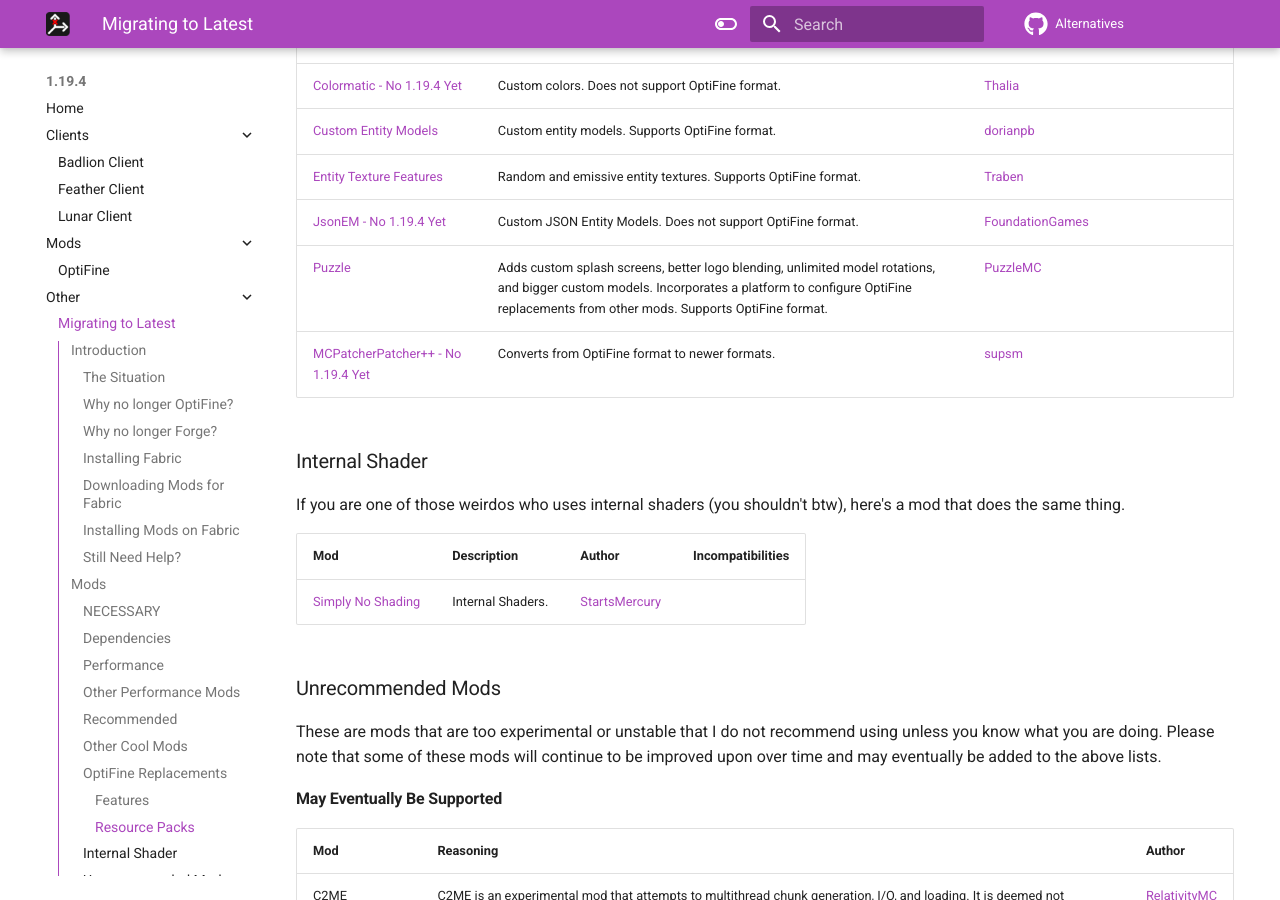
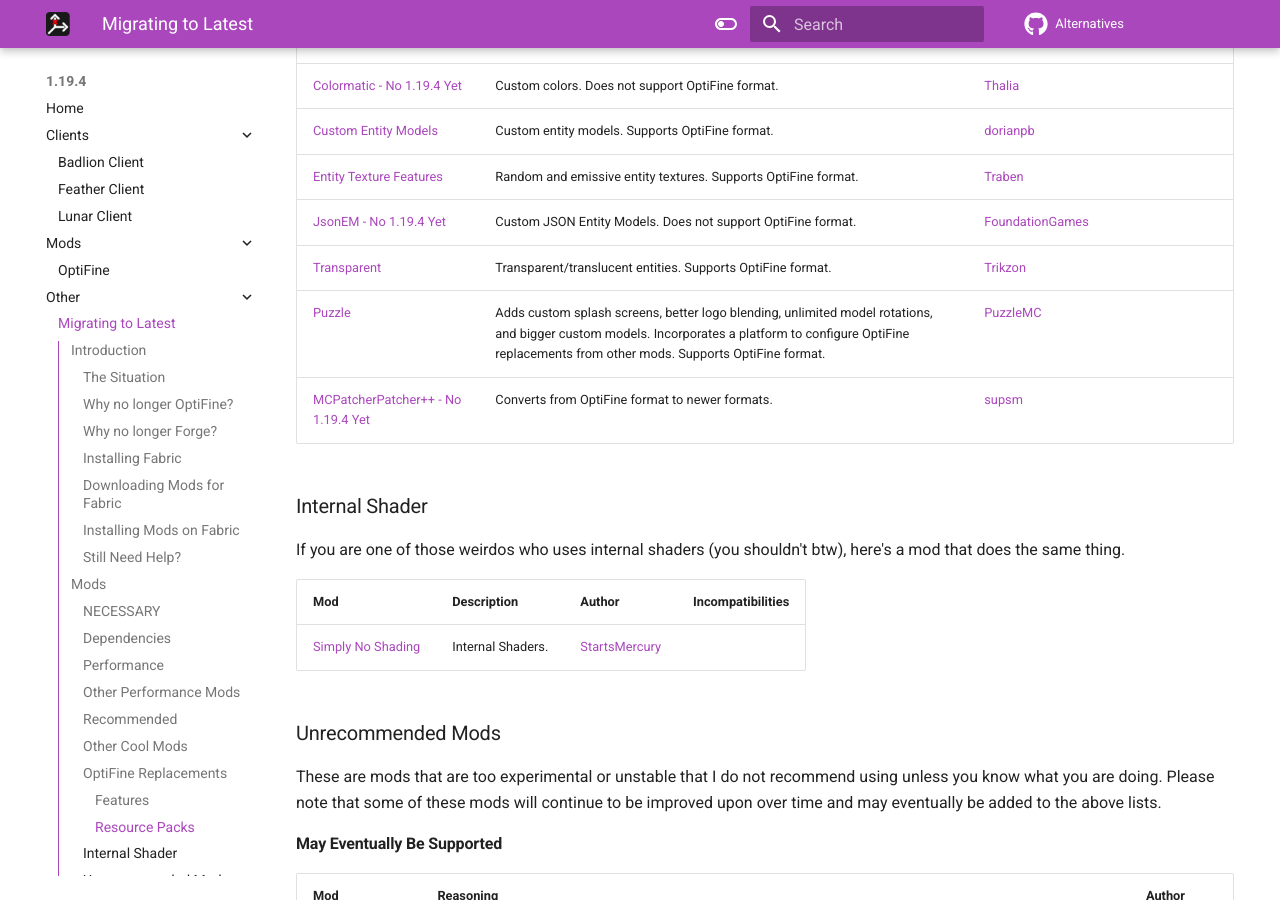
Before and after one commit to MicrocontrollersDev/Alternatives, an MkDocs documentation site: the page built from docs/latest/migrating.md, in a window 1280 px wide and 900 px high, scrolled down 8312 px. Built offline with MkDocs 1.6.1 and Material for MkDocs 9.7.7, drawn with Linux system fonts in a browser that asks for light colours; comment, search, counter and statistics services are not loaded.

Commit message:
add transparent (i removed it?)

```diff
--- a/docs/latest/migrating.md
+++ b/docs/latest/migrating.md
@@ -237,6 +237,7 @@
 | [Custom Entity Models](https://modrinth.com/cem) | Custom entity models. Supports OptiFine format. | [dorianpb](https://github.com/dorianpb) |
 | [Entity Texture Features](https://modrinth.com/mod/entitytexturefeatures) | Random and emissive entity textures. Supports OptiFine format. | [Traben](https://github.com/btrab1) |
 | [JsonEM - No 1.19.4 Yet](https://modrinth.com/mod/jsonem) | Custom JSON Entity Models. Does not support OptiFine format. | [FoundationGames](https://github.com/FoundationGames) |
+| [Transparent](https://modrinth.com/mod/transparent) | Transparent/translucent entities. Supports OptiFine format. | [Trikzon](https://github.com/Trikzon) |
 | [Puzzle](https://modrinth.com/mod/puzzle) | Adds custom splash screens, better logo blending, unlimited model rotations, and bigger custom models. Incorporates a platform to configure OptiFine replacements from other mods. Supports OptiFine format. | [PuzzleMC](https://github.com/PuzzleMC) |
 | [MCPatcherPatcher++ - No 1.19.4 Yet](https://modrinth.com/mod/mcpppp) | Converts from OptiFine format to newer formats. | [supsm](https://github.com/supsm) |
 
```
